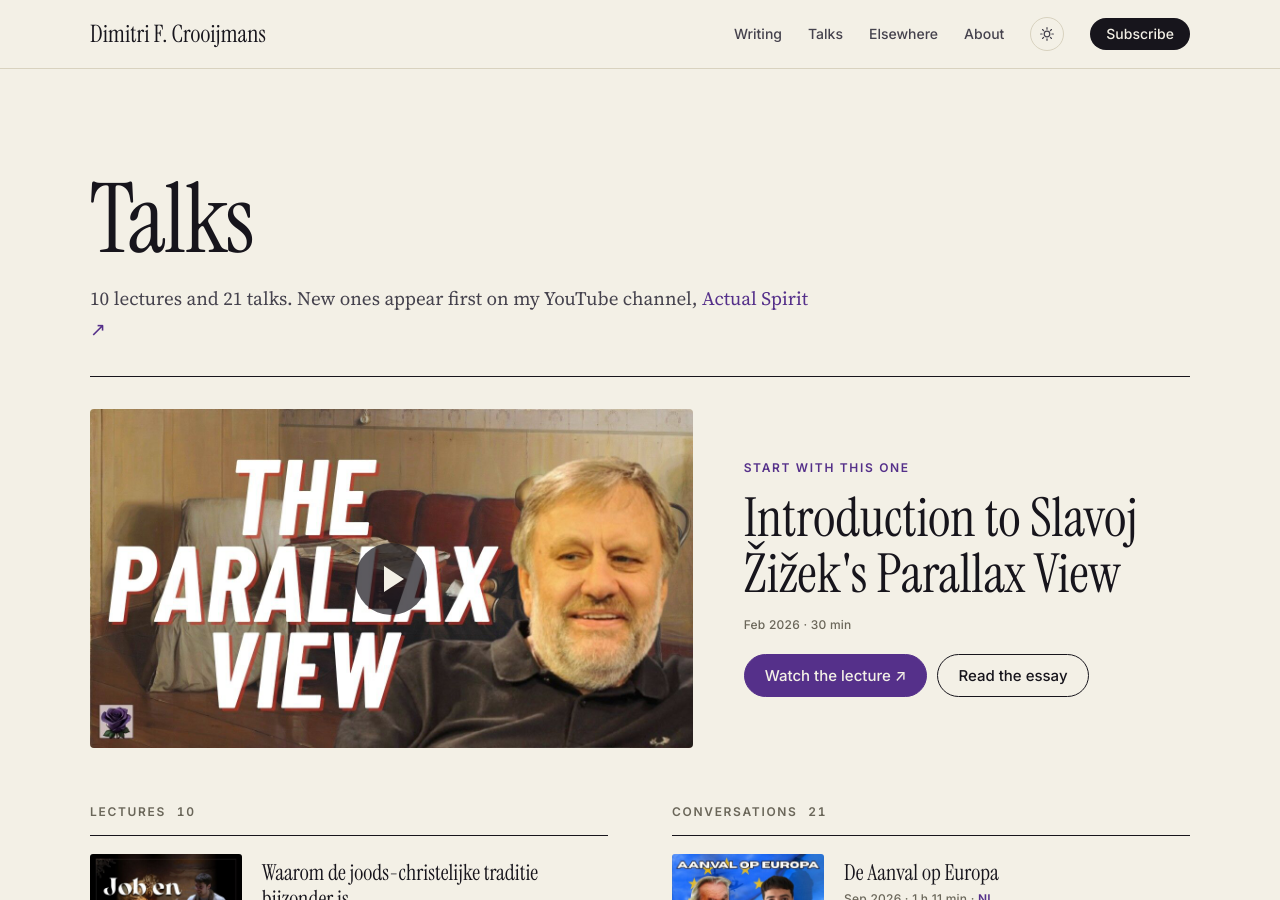
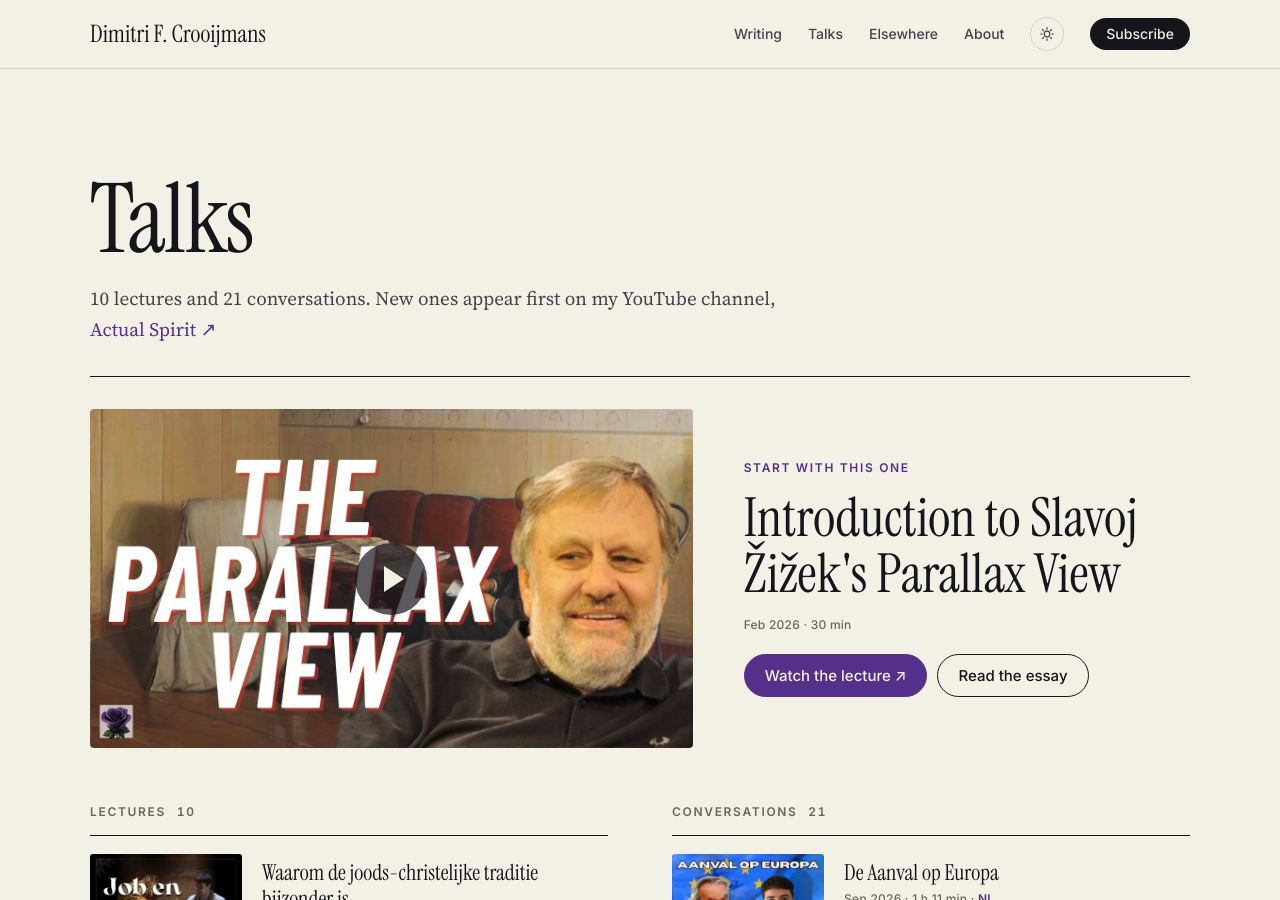
Before and after one commit to dialectmaterial/dialectmaterial.github.io, a Jekyll site: the page built from talks.html, in a window 1280 px wide and 900 px high. Built offline with Jekyll 4.4.1, drawn with Linux system fonts in a browser that asks for light colours.

Commit message:
updated talks, ofc. what else

```diff
--- a/talks.html
+++ b/talks.html
@@ -10,7 +10,7 @@
 <section class="wrap block talks-page">
   <header class="talks-head">
     <h1 class="display">Talks</h1>
-    <p>{{ data.lectures.size }} lectures and {{ data.conversations.size }} talks. New ones appear first on my YouTube channel, <a href="https://www.youtube.com/@Actual_Spirit">Actual Spirit ↗</a></p>
+    <p>{{ data.lectures.size }} lectures and {{ data.conversations.size }} conversations. New ones appear first on my YouTube channel, <a href="https://www.youtube.com/@Actual_Spirit">Actual Spirit ↗</a></p>
   </header>
 
   {% if featured %}
```
